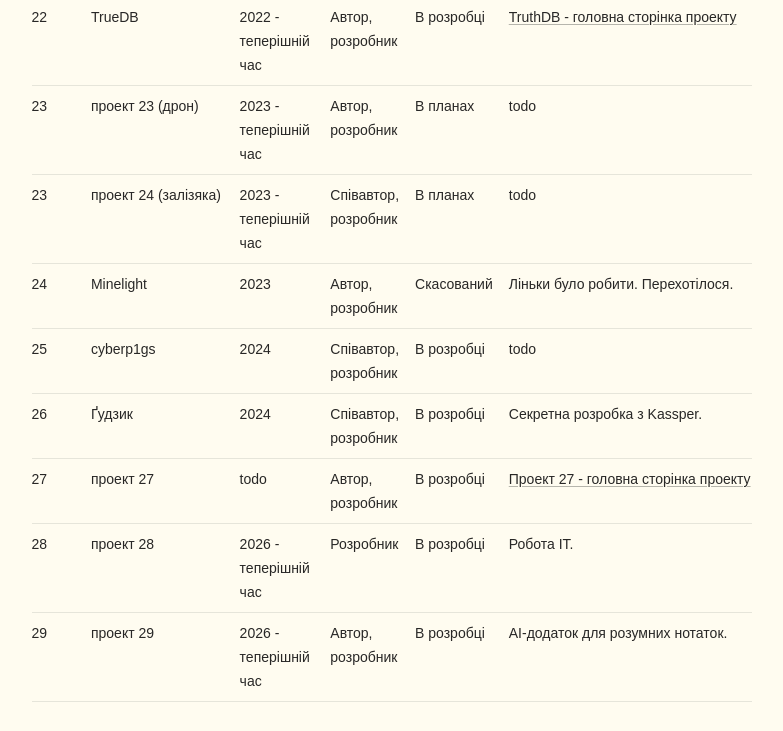
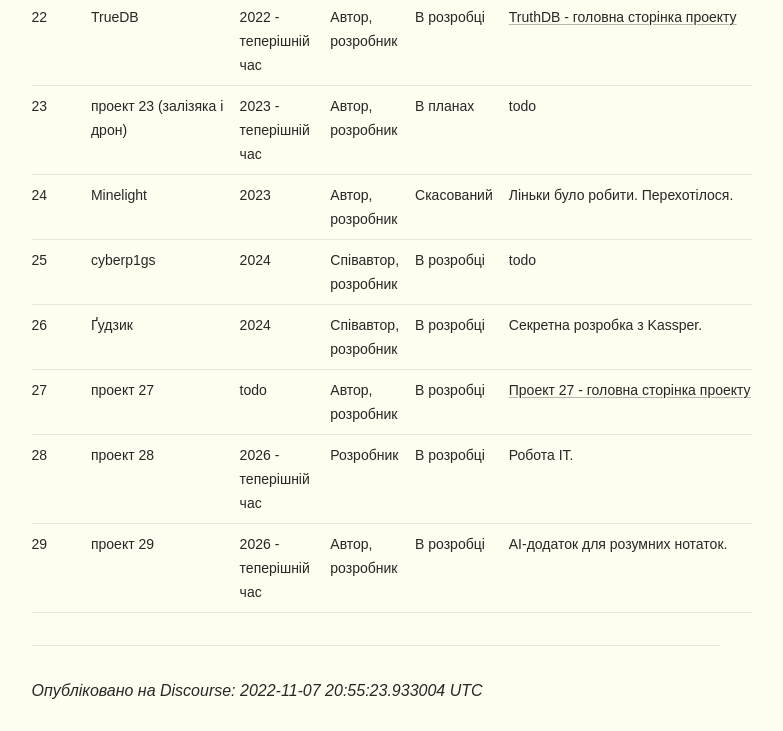
Before and after one commit to gomin1d/gomin1d-blog, an Astro site: page /writings/discourse/30-gomin1da in a window 1280 px wide. Shown: the part 1623-2354 px from the top of the page, without its empty margins (393-1176 px from the left). Built offline with nearby package versions, Linux system fonts and the light colour scheme; Astro itself is replaced by a stand-in of ours.

Commit message:
Фікс плутанини з проектом 23 і 24.

```diff
--- a/src/content/writings/discourse/30-gomin1da.md
+++ b/src/content/writings/discourse/30-gomin1da.md
@@ -28,8 +28,7 @@ draft: false
 | 20 | Crubix | todo | Співавтор, розробник | Скасований | todo |
 | 21 | проект 21 | 2022 - теперішній час | Автор, cекрет | Відкритий | Секрет |
 | 22 | TrueDB | 2022 - теперішній час | Автор, розробник | В розробці | [TruthDB - головна сторінка проекту](/writings/discourse/103-truthdb) |
-| 23 | проект 23 (дрон) | 2023 - теперішній час | Автор, розробник | В планах | todo |
-| 23 | проект 24 (залізяка) | 2023 - теперішній час | Співавтор, розробник | В планах | todo |
+| 23 | проект 23 (залізяка і дрон) | 2023 - теперішній час | Автор, розробник | В планах | todo |
 | 24 | Minelight | 2023 | Автор, розробник | Скасований | Ліньки було робити. Перехотілося. |
 | 25 | cyberp1gs | 2024 | Співавтор, розробник | В розробці | todo |
 | 26 | Ґудзик | 2024 | Співавтор, розробник | В розробці | Секретна розробка з Kassper. |
```
